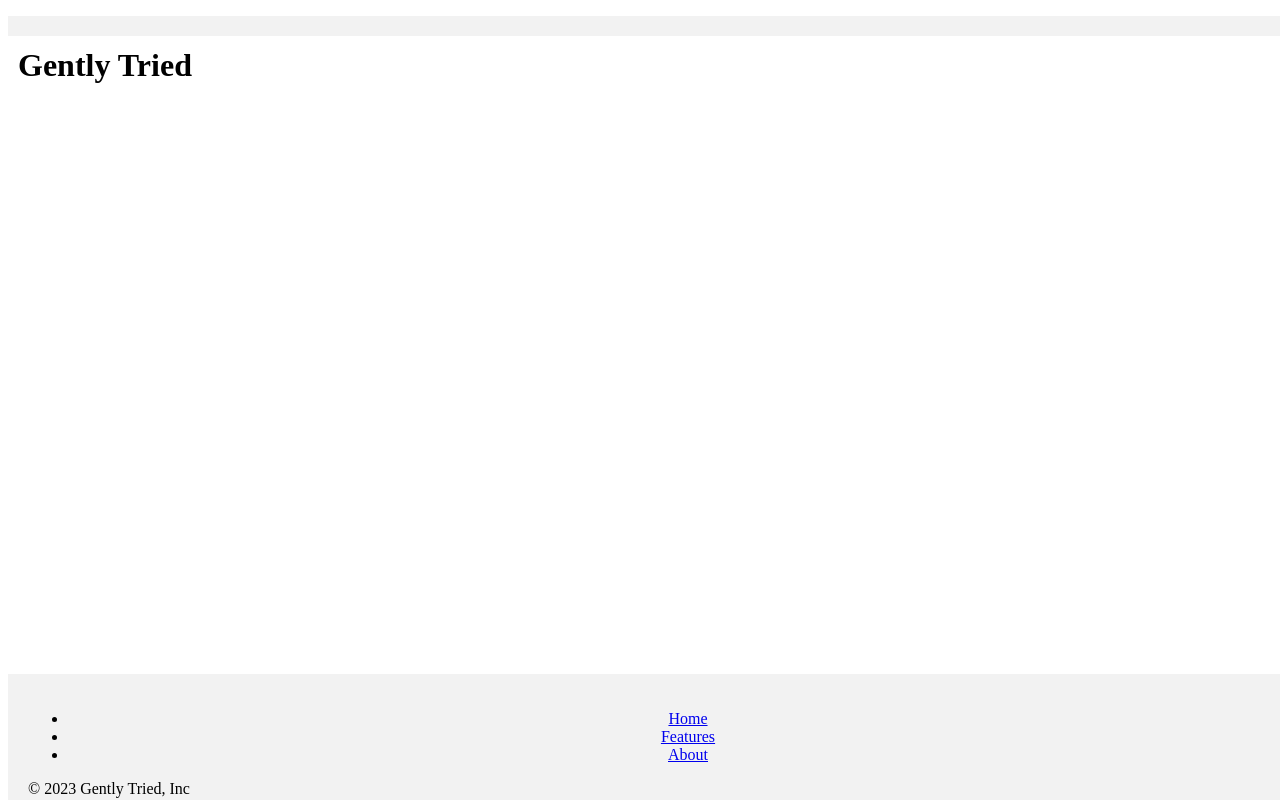
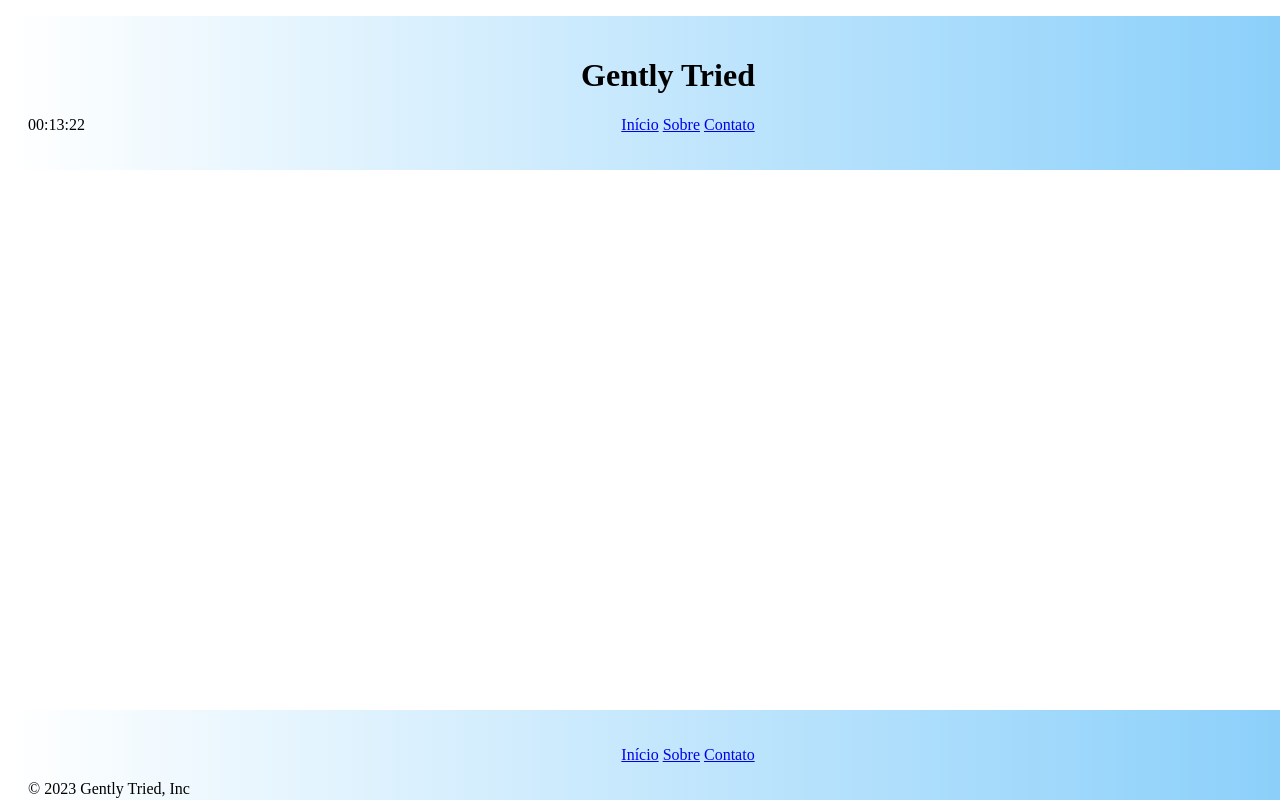
Before and after one commit to TekoKnife/TekoKnife.github.io, a plain HTML site: page index.html in a window 1280 px wide. Drawn offline with Linux system fonts and the light colour scheme.

Commit message:
Atualização

```diff
--- a/CSS/style.css
+++ b/CSS/style.css
@@ -1,6 +1,6 @@
 header{
-  background-color: #f2f2f2;
-  padding: 10px;
+  background: linear-gradient(to right, #FFFFFF, #87CEFA);
+  padding: 20px;
   text-align: center;
   position: fixed;
   width: 100%;
@@ -12,13 +12,8 @@ header{
     position: fixed;
   }
 
-h1{
-  text-align: center;
-  position: fixed;
-}
-
 footer {
-    background-color: #f2f2f2;
+    background: linear-gradient(to right, #FFFFFF, #87CEFA);
     padding: 20px;
     text-align: center;
     position: fixed;
--- a/index.html
+++ b/index.html
@@ -3,29 +3,38 @@
 <head>
 	<meta charset="utf-8">
     <meta name="viewport" content="width=device-width, initial-scale=1">
-	<link href="CSS/style.css" rel="stylesheet">
-	<link href="JS/relogio.js" rel="relogio">
+	<link rel="stylesheet" type="text/css" href="CSS/style.css">
 	<title>Gently Tried</title>
 </head>
+<header>
+	<h1>Gently Tried</h1>
+	<p id="relogio"></p>
+	<nav>
+		<ul>
+			<a href="index.html">Início</a>
+			<a href="EQUIPE/equipe.html">Sobre</a>
+			<a href="PRODUTO/produto.html">Contato</a>
+		</ul>
+	</nav>
+</header>
+
 <body>
-	<header>
-		<h1>Gently Tried</h1>
+	<script src="JS/relogio.js"></script>
+	<main>
 
-		<p id="relogio"></p>
-
-	</header>
-	<main>
 		<p>Conteúdo da página...</p>
 	</main>
 </body>
-<div class="container">
-	<footer class="py-3 my-4">
-	  <ul class="nav justify-content-center border-bottom pb-3 mb-3">
-		<li class="nav-item"><a href="index.html" class="nav-link px-2 text-muted">Home</a></li>
-		<li class="nav-item"><a href="#" class="nav-link px-2 text-muted">Features</a></li>
-		<li class="nav-item"><a href="#" class="nav-link px-2 text-muted">About</a></li>
-	  </ul>
-	  <p class="text-center text-muted">&copy; 2023 Gently Tried, Inc</p>
+
+	<footer>
+		<nav>
+			<ul>
+				<a href="index.html">Início</a>
+				<a href="EQUIPE/equipe.html">Sobre</a>
+				<a href="PRODUTO/produto.html">Contato</a>
+			</ul>
+		</nav>
+	  	<p class="text-center text-muted">&copy; 2023 Gently Tried, Inc</p>
 	</footer>
   </div>
 </html>
```
Also changed, not shown: EQUIPE/equipe.html (added), PRODUTO/produto.html (added).
